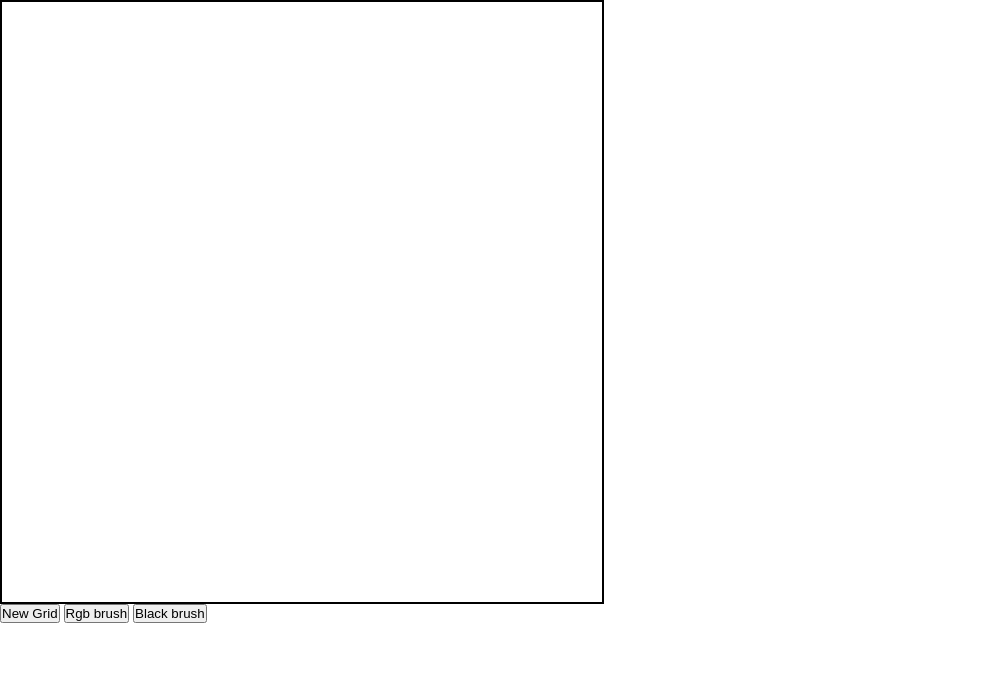
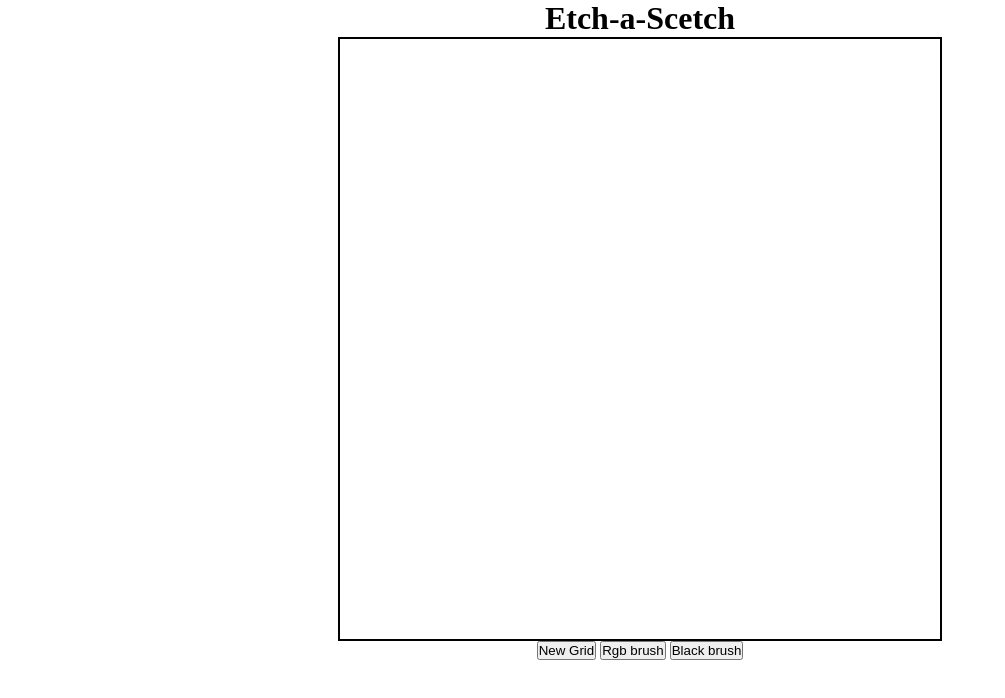
Before and after one commit to JoaoOliveira-web/etch-a-sketch, a plain HTML site: page index.html in a window 1280 px wide. Shown: the whole page, without its empty margins (0-1005 px from the left). Drawn offline with Linux system fonts and the light colour scheme.

Commit message:
Small style changes

```diff
--- a/index.html
+++ b/index.html
@@ -7,10 +7,9 @@
     <title>Etch-a-Scetch</title>
 </head>
 <body>
-
-    <div class="container">
-
-    </div>
+    <header><h1>Etch-a-Scetch</h1></header>
+    <div class="container"></div>
+    <div class="buttons">
     <button id="grid_btn">
         New Grid
     </button>
@@ -20,7 +19,7 @@
     <button id="default_brush">
         Black brush
     </button>
-
+    </div>
     <script src="javascript.js"></script>
 </body>
 </html>
--- a/javascript.js
+++ b/javascript.js
@@ -3,6 +3,19 @@ const rainbow = ["red","orange","yellow","green","blue","indigo","violet"];
 const container = document.querySelector(".container");
 var size = 16;
 var mouse = "default";
+
+const rbg_brush = document.getElementById("rgb_brush")
+
+rbg_brush.addEventListener("click",function(){
+    mouse = "rbg";
+})
+
+const default_brush = document.getElementById("default_brush")
+
+default_brush.addEventListener("click",function(){
+    mouse = "default";
+})
+
 
 function makeGrid(size) {
     container.innerHTML = "";
@@ -44,15 +57,3 @@ grid_btn.addEventListener("click",function(){
     document.documentElement.style.setProperty("--size", size);
     makeGrid(size);
 });
-
-const rbg_brush = document.getElementById("rbg_brush")
-
-rbg_brush.addEventListener("click",function(){
-    mouse = "rbg";
-})
-
-const default_brush = document.getElementById("default_brush")
-
-default_brush.addEventListener("click",function(){
-    mouse = "default";
-})
--- a/main.css
+++ b/main.css
@@ -5,6 +5,13 @@
 *{
     margin:0px;
     padding: 0px;
+}
+
+body{
+    display: flex;
+    flex-direction: column;
+    align-items: center;
+    justify-content: center;
 }
 
 .container {
```
